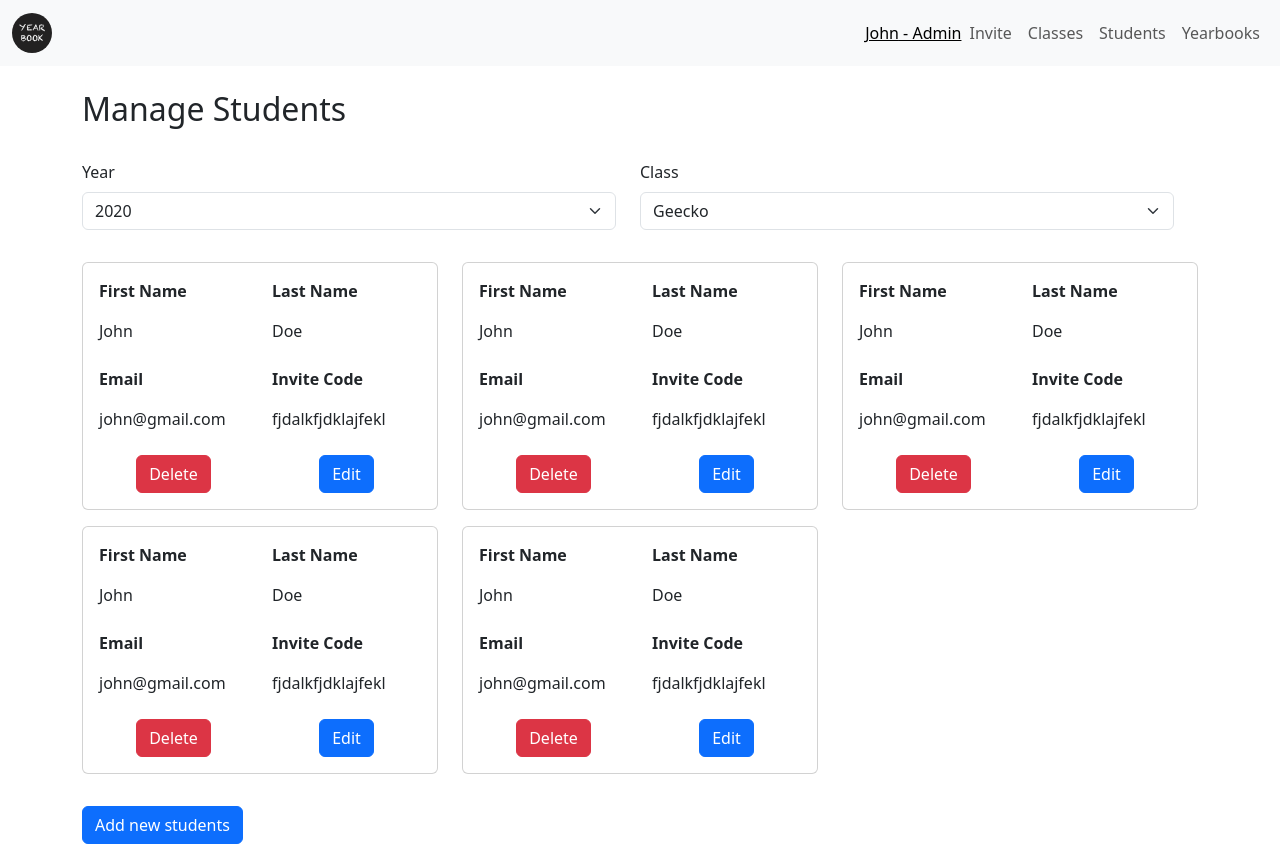
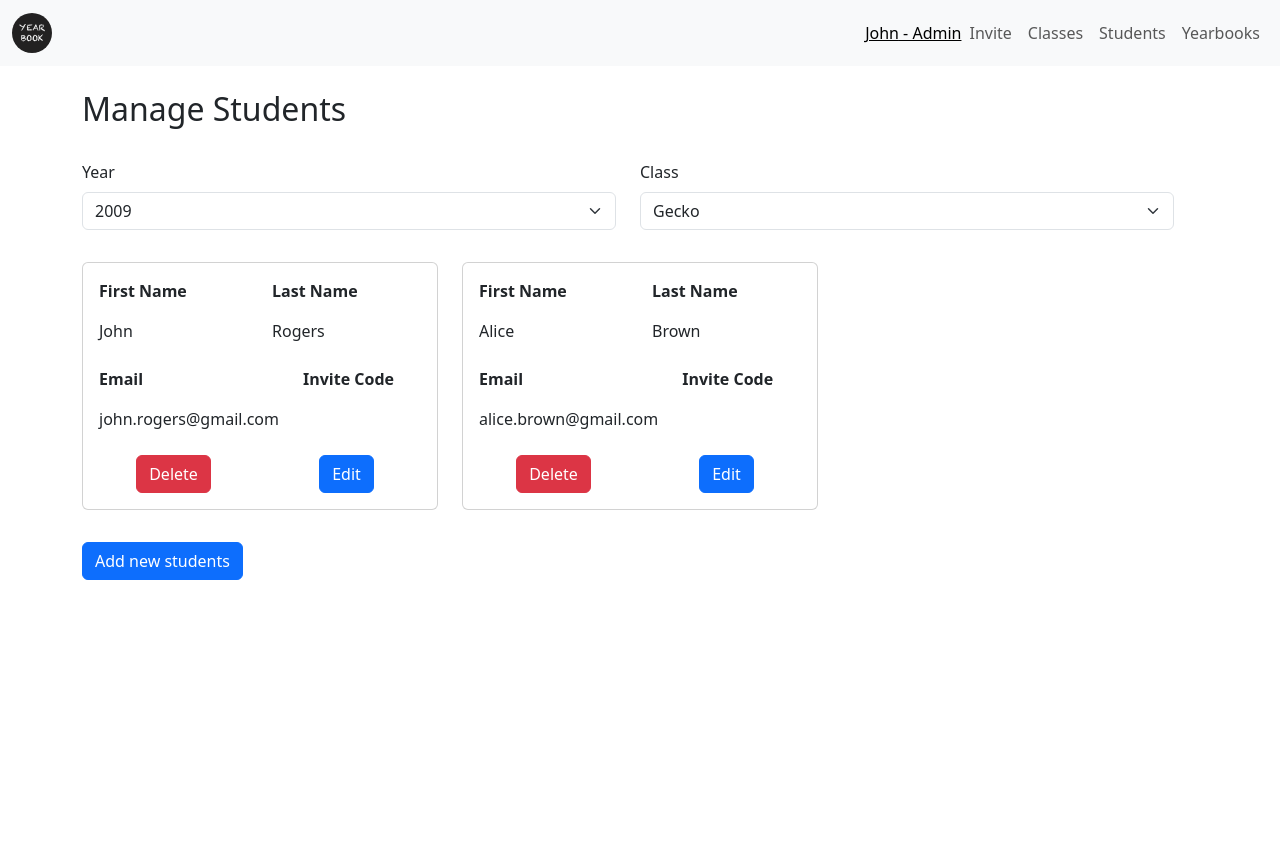
Before and after one commit to wenxpan/digital-yearbook-frontend, a React (Vite) app: page /account/students in a window 1280 px wide. After the commit the page ends 800 px from the top, so only its background shows below. Built offline with nearby package versions, Linux system fonts and the light colour scheme.

Commit message:
added state to refactored class year selection in manage students page

```diff
--- a/src/components/AdminStudentCard.jsx
+++ b/src/components/AdminStudentCard.jsx
@@ -4,28 +4,29 @@ import Row from "react-bootstrap/Row"
 import Col from "react-bootstrap/Col"
 import Button from "react-bootstrap/Button"
 import Container from "react-bootstrap/Container"
+import { Link } from "react-router-dom"
 
-const AdminStudentCard = () => {
+const AdminStudentCard = ({ student }) => {
   return (
     <Card style={{ maxWidth: "25rem" }} className="p-3">
       <Row className="mb-2">
         <Col>
           <p className="fw-semibold">First Name</p>
-          <p>John</p>
+          <p>{student.firstName}</p>
         </Col>
         <Col>
           <p className="fw-semibold">Last Name</p>
-          <p>Doe</p>
+          <p>{student.lastName}</p>
         </Col>
       </Row>
       <Row className="mb-2">
         <Col>
           <p className="fw-semibold">Email</p>
-          <p>john@gmail.com</p>
+          <p>{student.email}</p>
         </Col>
         <Col>
           <p className="fw-semibold">Invite Code</p>
-          <p>fjdalkfjdklajfekl</p>
+          <p>{student.inviteCode}</p>
         </Col>
       </Row>
       <Row className="text-center">
@@ -33,7 +34,13 @@ const AdminStudentCard = () => {
           <Button variant="danger">Delete</Button>
         </Col>
         <Col>
-          <Button variant="primary">Edit</Button>
+          <Button
+            variant="primary"
+            as={Link}
+            to={`/students/${student._id}/edit`}
+          >
+            Edit
+          </Button>
         </Col>
       </Row>
     </Card>
--- a/src/pages/ManageStudents.jsx
+++ b/src/pages/ManageStudents.jsx
@@ -1,5 +1,4 @@
-import React, { useState } from "react"
-import Card from "react-bootstrap/Card"
+import React, { useContext, useEffect, useState } from "react"
 import Row from "react-bootstrap/Row"
 import Col from "react-bootstrap/Col"
 import Button from "react-bootstrap/Button"
@@ -7,20 +6,54 @@ import Container from "react-bootstrap/Container"
 import AdminStudentCard from "../components/AdminStudentCard"
 import Form from "react-bootstrap/Form"
 import { Link } from "react-router-dom"
+import SchoolContext from "../contexts/SchoolContext"
 
 const ManageStudents = () => {
-  const students = [1, 2, 3, 4, 5]
-  const years = [2020, 2021, 2022, 2023]
-  const classes = ["Geecko", "Salamander", "Kangaroo", "possum"]
+  // get years and classes data from context
+  const { school } = useContext(SchoolContext)
+  const years = school.years
+  const classes = school.classes
 
-  const [classContent, setClassContent] = useState({
-    class: classes[0],
-    year: years[0]
+  // set selected state for the year and class option fields
+  const [selected, setSelected] = useState({
+    year: years[0].year
   })
 
-  function handleClassChange(changed) {
-    setClassContent((prev) => ({ ...prev, ...changed }))
+  function handleSelect(changed) {
+    setSelected((prev) => ({ ...prev, ...changed }))
   }
+
+  // every on mount and selected year changes, selected class will change accordingly
+  // to make sure it's from the filtered class list
+  useEffect(() => {
+    const filteredClasses = classes.filter(
+      (cls) => cls.year.year === selected.year
+    )
+    handleSelect({ class: filteredClasses[0].name })
+  }, [selected.year])
+
+  // filter students from the selected year and class
+  const students = school.students.filter((s) => {
+    const studentClassName = classes.find((cls) => cls._id === s.class).name
+    return studentClassName === selected.class
+  })
+
+  const yearsOptions = years.map((y) => (
+    <option key={y._id} value={y.year}>
+      {y.year}
+    </option>
+  ))
+
+  // filter classes based on selected year and return form options
+  const classesOptions = classes.map(
+    (cls) =>
+      cls.year.year === selected.year && (
+        <option key={cls._id} value={cls.name}>
+          {cls.name}
+        </option>
+      )
+  )
+
   return (
     <>
       <Container className="mt-4">
@@ -28,38 +61,38 @@ const ManageStudents = () => {
           <h1 className="fs-2">Manage Students</h1>
         </Row>
         <Row className="mt-4">
-          {/* <Form onSubmit={(e) => handleSave(e)}> */}
           <Row className="mb-3" xs={1} md={2}>
             <Form.Group as={Col} controlId="formYear">
               <Form.Label>Year</Form.Label>
               <Form.Select
-                value={classContent.year}
-                onChange={(e) => handleClassChange({ year: e.target.value })}
+                value={selected.year}
+                onChange={(e) => {
+                  handleSelect({ year: e.target.value })
+                }}
               >
-                {years.map((y) => (
-                  <option key={y}>{y}</option>
-                ))}
+                {yearsOptions}
               </Form.Select>
             </Form.Group>
 
             <Form.Group as={Col} controlId="formClass">
               <Form.Label>Class</Form.Label>
               <Form.Select
-                value={classContent.class}
-                onChange={(e) => handleClassChange({ class: e.target.value })}
+                value={selected.class}
+                onChange={(e) => {
+                  handleSelect({
+                    class: e.target.value
+                  })
+                }}
               >
-                {classes.map((y) => (
-                  <option key={y}>{y}</option>
-                ))}
+                {classesOptions}
               </Form.Select>
             </Form.Group>
           </Row>
-          {/* </Form> */}
         </Row>
         <Row xs={1} md={2} lg={3} className="mt-3">
           {students.map((s) => (
-            <Col className="mb-3" key={s}>
-              <AdminStudentCard />
+            <Col className="mb-3" key={s._id}>
+              <AdminStudentCard student={s} />
             </Col>
           ))}
         </Row>
--- a/src/utils/sampleSchool.js
+++ b/src/utils/sampleSchool.js
@@ -53,6 +53,7 @@ const sampleSchool = {
       questionThree: "answer 3",
       questionFour: "answer 4"
       // add a quote property
+      // add a inviteCode property
     },
     {
       _id: "64e56dc04aa128eeda489274",
```
